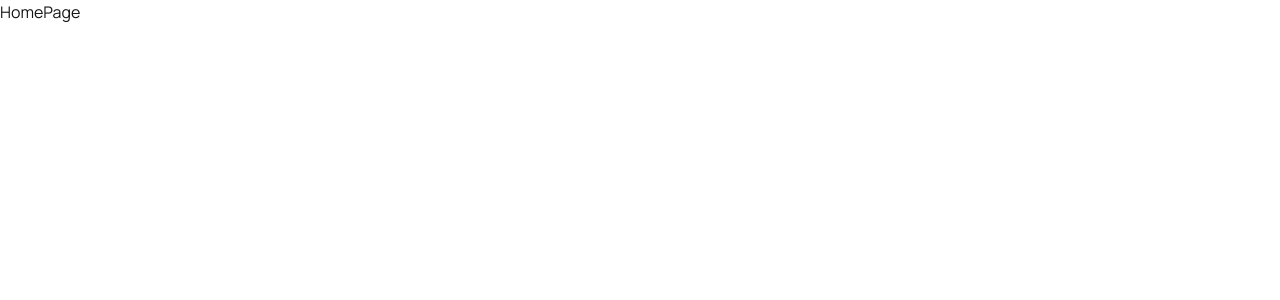
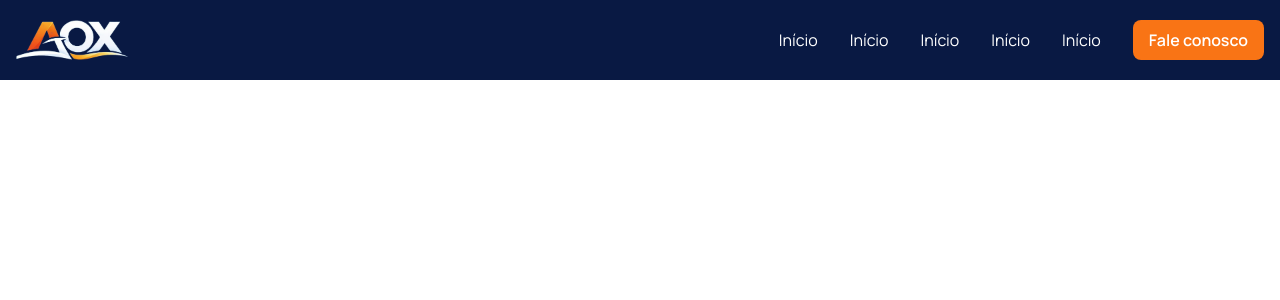
Before and after one commit to levyprado/aox-engenharia, a Next.js app: page / in a window 1280 px wide. Shown: the top 300 px of the page. Built offline with nearby package versions, Linux system fonts and the light colour scheme.

Commit message:
feat: add header component to home page

```diff
--- a/src/app/page.tsx
+++ b/src/app/page.tsx
@@ -1,3 +1,11 @@
+import Header from '@/components/header'
+
 export default function HomePage() {
-  return <div>HomePage</div>
+  return (
+    <>
+      <Header />
+      <main></main>
+      <footer></footer>
+    </>
+  )
 }
```
